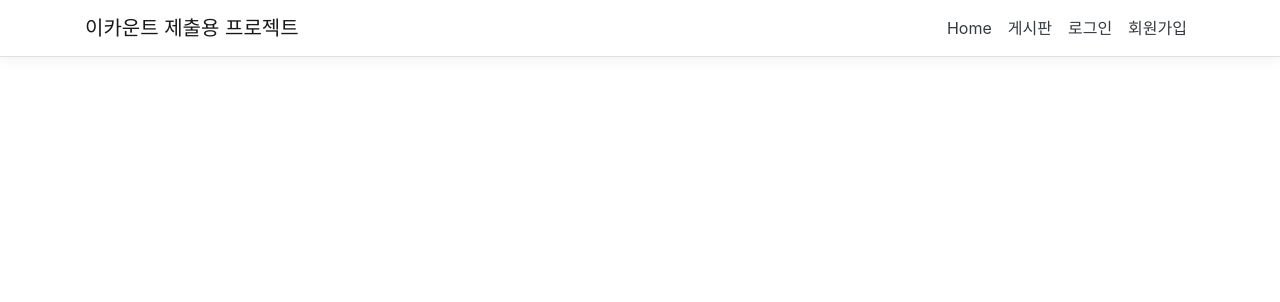
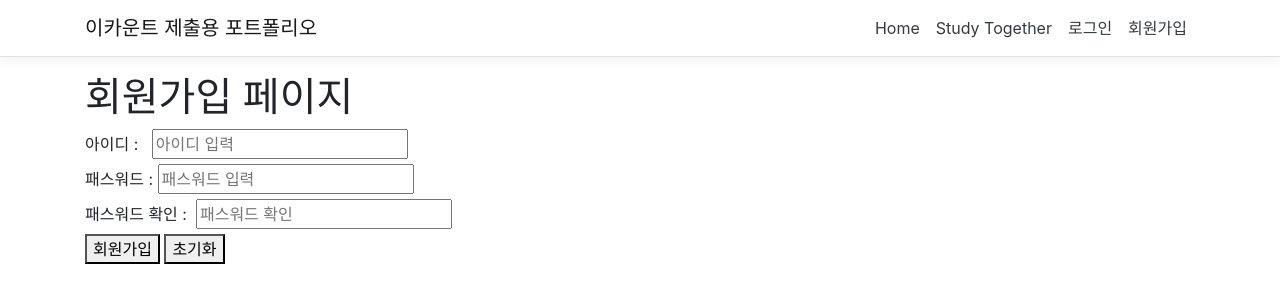
Before and after one commit to NohSeChan/dotNetReactReduxPractice, a React (Create React App) app in the folder ClientApp/: page /register in a window 1280 px wide. Shown: the top 302 px of the page. Built offline with nearby package versions, Linux system fonts and the light colour scheme.

Commit message:
로그인/회원가입 화면 추가

```diff
--- a/ClientApp/public/index.html
+++ b/ClientApp/public/index.html
@@ -20,7 +20,7 @@
       work correctly both with client-side routing and a non-root public URL.
       Learn how to configure a non-root public URL by running `npm run build`.
     -->
-    <title>이카운트 제출용 프로젝트</title>
+    <title>이카운트 제출용 포트폴리오</title>
   </head>
   <body>
     <noscript>
--- a/ClientApp/src/App.tsx
+++ b/ClientApp/src/App.tsx
@@ -4,6 +4,8 @@ import Layout from './components/Layout';
 import Home from './components/Home';
 import Counter from './components/Counter';
 import FetchData from './components/FetchData';
+import Login from './components/User/Login';
+import Register from './components/User/Register';
 
 import './custom.css'
 
@@ -12,5 +14,7 @@ export default () => (
         <Route exact path='/' component={Home} />
         <Route path='/counter' component={Counter} />
         <Route path='/fetch-data/:startDateIndex?' component={FetchData} />
+        <Route path='/login' component={Login} />
+        <Route path='/register' component={ Register } />
     </Layout>
 );
--- a/ClientApp/src/components/NavMenu.tsx
+++ b/ClientApp/src/components/NavMenu.tsx
@@ -13,7 +13,7 @@ export default class NavMenu extends React.PureComponent<{}, { isOpen: boolean }
             <header>
                 <Navbar className="navbar-expand-sm navbar-toggleable-sm border-bottom box-shadow mb-3" light>
                     <Container>
-                        <NavbarBrand tag={Link} to="/">이카운트 제출용 프로젝트</NavbarBrand>
+                        <NavbarBrand tag={Link} to="/">이카운트 제출용 포트폴리오</NavbarBrand>
                         <NavbarToggler onClick={this.toggle} className="mr-2"/>
                         <Collapse className="d-sm-inline-flex flex-sm-row-reverse" isOpen={this.state.isOpen} navbar>
                             <ul className="navbar-nav flex-grow">
@@ -21,13 +21,13 @@ export default class NavMenu extends React.PureComponent<{}, { isOpen: boolean }
                                     <NavLink tag={Link} className="text-dark" to="/">Home</NavLink>
                                 </NavItem>
                                 <NavItem>
-                                    <NavLink tag={Link} className="text-dark" to="/fetch-data">게시판</NavLink>
+                                    <NavLink tag={Link} className="text-dark" to="/fetch-data">Study Together</NavLink>
                                 </NavItem>
                                 <NavItem>
-                                    <NavLink tag={Link} className="text-dark" to="/count">로그인</NavLink>
+                                    <NavLink tag={Link} className="text-dark" to="/login">로그인</NavLink>
                                 </NavItem>
                                 <NavItem>
-                                    <NavLink tag={Link} className="text-dark" to="/count">회원가입</NavLink>
+                                    <NavLink tag={Link} className="text-dark" to="/register">회원가입</NavLink>
                                 </NavItem>
                             </ul>
                         </Collapse>
--- /dev/null
+++ b/ClientApp/src/components/User/Login.tsx
@@ -0,0 +1,87 @@
+import * as React from 'react';
+import { connect } from 'react-redux';
+import { RouteComponentProps } from 'react-router';
+import { ApplicationState } from '../../store';
+import * as CounterStore from '../../store/Counter';
+import { Link } from 'react-router-dom';
+
+type LoginProps =
+    CounterStore.CounterState &
+    typeof CounterStore.actionCreators &
+    RouteComponentProps<{}>;
+
+class Login extends React.PureComponent<LoginProps> {
+    state = {
+        id: '',
+        password: '',
+    }
+
+    handleChange = (e: any) => {
+        this.setState({
+            [e.target.name]: e.target.value
+        });
+    }
+
+    handleLogin = (e: any) => {
+        e.preventDefault();
+        console.log('id ' + this.state.id);
+        console.log('password ' + this.state.password);
+    }
+
+    public render() {
+        return (
+            <React.Fragment>
+                <h1>로그인 페이지</h1>
+                <form>
+                    <div>
+                        <label>아이디 : &nbsp;&nbsp;</label>
+                        <input
+                            type="text"
+                            name="id"
+                            value={this.state.id}
+                            onChange={this.handleChange}
+                            placeholder="아이디 입력"
+                        />
+                    </div>
+                    <div>
+                        <label>패스워드 :&nbsp;</label>
+                        <input
+                            type="password"
+                            name="password"
+                            value={this.state.password}
+                            onChange={this.handleChange}
+                            placeholder="패스워드 입력"
+                        />
+                    </div>
+                    <button onClick={this.handleLogin}>
+                        로그인
+                    </button>
+                    &nbsp;
+                    <Link to='/register'><button type="button">회원가입</button></Link>
+                </form>
+            </React.Fragment>
+
+
+            //<React.Fragment>
+            //    <h1>Counter</h1>
+
+            //    <p>This is a simple example of a React component.</p>
+
+            //    <p aria-live="polite">Current count: <strong>{this.props.count}</strong></p>
+
+            //    <button type="button"
+            //        className="btn btn-primary btn-lg"
+            //        onClick={() => { this.props.increment(); }}>
+            //        Increment
+            //    </button>
+            //</React.Fragment>
+        );
+    }
+};
+
+//export default connect(
+//    (state: ApplicationState) => state.counter,
+//    CounterStore.actionCreators
+//)(Login);
+
+export default Login;
--- /dev/null
+++ b/ClientApp/src/components/User/Register.tsx
@@ -0,0 +1,109 @@
+import * as React from 'react';
+import { connect } from 'react-redux';
+import { RouteComponentProps } from 'react-router';
+import { ApplicationState } from '../../store';
+import * as CounterStore from '../../store/Counter';
+
+type LoginProps =
+    CounterStore.CounterState &
+    typeof CounterStore.actionCreators &
+    RouteComponentProps<{}>;
+
+class Register extends React.PureComponent<LoginProps> {
+    state = {
+        id: '',
+        password: '',
+        password2: '',
+    }
+
+    handleChange = (e: any) => {
+        this.setState({
+            [e.target.name]: e.target.value
+        });
+    }
+
+    handleRegister = (e: any) => {
+        e.preventDefault()
+        console.log('id ' + this.state.id);
+        console.log('password ' + this.state.password);
+        console.log('password2 ' + this.state.password2);
+    }
+
+    handleReset = (e: any) => {
+        e.preventDefault()
+        this.setState({
+            id: '',
+            password: '',
+            password2: '',
+        });
+    }
+
+    public render() {
+        return (
+            <React.Fragment>
+                <h1>회원가입 페이지</h1>
+                <form>
+                    <div>
+                        <label>아이디 : &nbsp;&nbsp;</label>
+                        <input
+                            type="text"
+                            name="id"
+                            value={this.state.id}
+                            onChange={this.handleChange}
+                            placeholder="아이디 입력"
+                        />
+                    </div>
+                    <div>
+                        <label>패스워드 :&nbsp;</label>
+                        <input
+                            type="password"
+                            name="password"
+                            value={this.state.password}
+                            onChange={this.handleChange}
+                            placeholder="패스워드 입력"
+                        />
+                    </div>
+                    <div>
+                        <label>패스워드 확인 : &nbsp;</label>
+                        <input
+                            type="password"
+                            name="password2"
+                            value={this.state.password2}
+                            onChange={this.handleChange}
+                            placeholder="패스워드 확인"
+                        />
+                    </div>
+                    <button onClick={this.handleRegister}>
+                        회원가입
+                    </button>
+                    &nbsp;
+                    <button onClick={this.handleReset}>
+                        초기화
+                    </button>
+                </form>
+            </React.Fragment>
+
+
+            //<React.Fragment>
+            //    <h1>Counter</h1>
+
+            //    <p>This is a simple example of a React component.</p>
+
+            //    <p aria-live="polite">Current count: <strong>{this.props.count}</strong></p>
+
+            //    <button type="button"
+            //        className="btn btn-primary btn-lg"
+            //        onClick={() => { this.props.increment(); }}>
+            //        Increment
+            //    </button>
+            //</React.Fragment>
+        );
+    }
+};
+
+//export default connect(
+//    (state: ApplicationState) => state.counter,
+//    CounterStore.actionCreators
+//)(Login);
+
+export default Register;
```
